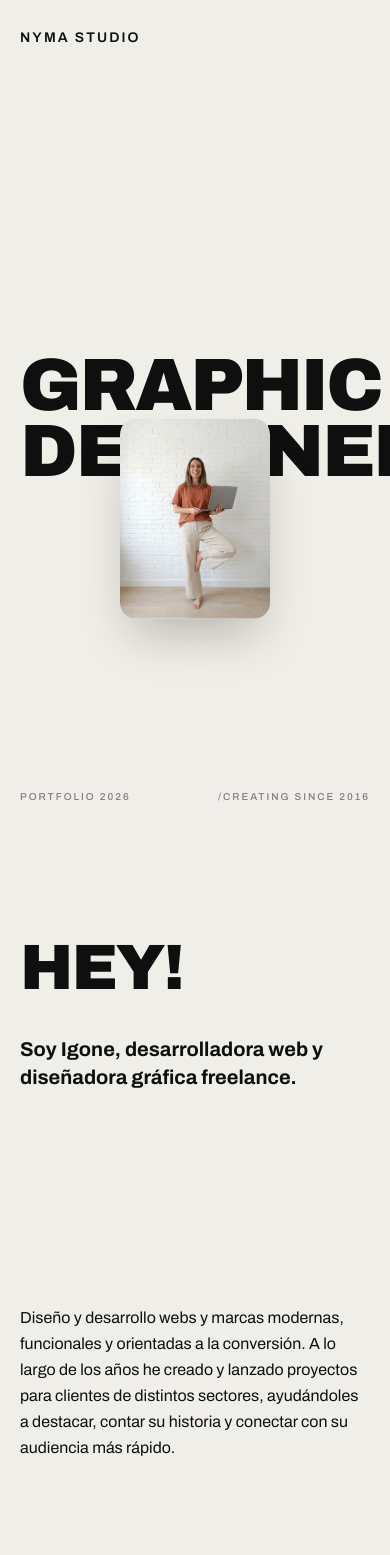
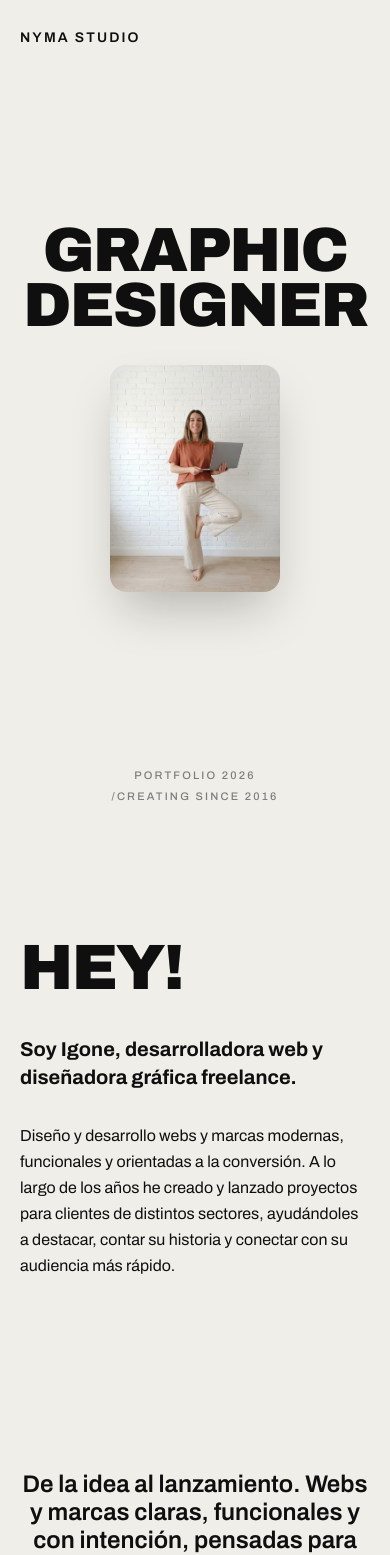
Before and after one commit to igoneny/igonenyma-web, a React (Vite) app: page / in a window 390 px wide. Shown: the top 1555 px of the page. Built offline with nearby package versions, Linux system fonts and the light colour scheme.

Commit message:
Responsive: mobile keeps portrait in hero (static), no travel on mobile; center hero labels; headline sizing

```diff
--- a/src/sections/HeroAboutSection.tsx
+++ b/src/sections/HeroAboutSection.tsx
@@ -11,13 +11,15 @@ export default function HeroAboutSection() {
   const restAnchorRef = useRef<HTMLDivElement>(null);
   const [travel, setTravel] = useState(0);
 
-  // Measure how far (px) the portrait must travel from its hero spot down to
-  // its resting spot between the About paragraphs.
+  // Distance (px) the desktop portrait travels from the hero down to its
+  // resting spot between the About paragraphs.
   useEffect(() => {
     const measure = () => {
       const hero = heroAnchorRef.current;
       const rest = restAnchorRef.current;
       if (!hero || !rest) return;
+      // both are hidden below md — skip when not laid out
+      if (hero.offsetParent === null && rest.offsetParent === null) return;
       const heroY = hero.getBoundingClientRect().top + window.scrollY;
       const restY = rest.getBoundingClientRect().top + window.scrollY;
       setTravel(restY - heroY);
@@ -37,8 +39,6 @@ export default function HeroAboutSection() {
     target: wrapRef,
     offset: ['start start', 'end end'],
   });
-  // Portrait sits at the About rest spot; lift it up into the hero at scroll 0
-  // and let it descend to 0 by the time we reach the About block.
   const y = useTransform(scrollYProgress, [0, 0.5], [-travel, 0]);
 
   return (
@@ -49,26 +49,37 @@ export default function HeroAboutSection() {
           nyma studio
         </FadeIn>
 
-        <div className="relative flex flex-1 flex-col justify-center">
+        <div className="relative flex flex-1 flex-col items-center justify-center gap-8 md:items-stretch md:gap-0">
           <FadeIn as="div" delay={0.1} y={30}>
-            <h1 className="display text-center text-[19vw] leading-[0.82] sm:text-left sm:text-[17vw] lg:text-[16vw]">
+            <h1 className="display text-center text-[16vw] leading-[0.82] sm:text-left sm:text-[16vw] lg:text-[15vw]">
               Graphic
               <br />
               Designer
             </h1>
           </FadeIn>
-          {/* invisible marker: where the portrait sits while in the hero */}
+
+          {/* Mobile: static portrait below the headline */}
+          <FadeIn delay={0.4} y={20} className="md:hidden">
+            <img
+              src={PORTRAIT}
+              alt="Igone Nogales"
+              className="aspect-[3/4] w-[170px] rounded-2xl object-cover shadow-2xl"
+              draggable={false}
+            />
+          </FadeIn>
+
+          {/* Desktop anchor: where the travelling portrait sits while in the hero */}
           <div
             ref={heroAnchorRef}
-            className="pointer-events-none absolute left-1/2 top-1/2 h-0 w-0"
+            className="pointer-events-none absolute left-1/2 top-1/2 hidden h-0 w-0 md:block"
           />
         </div>
 
-        <div className="flex items-end justify-between gap-4 text-[10px] font-medium uppercase tracking-[0.2em] opacity-50 sm:text-xs">
+        <div className="flex flex-col items-center gap-1 text-center text-[11px] font-medium uppercase tracking-[0.2em] opacity-50 sm:flex-row sm:items-end sm:justify-between sm:gap-4 sm:text-xs">
           <FadeIn as="div" delay={0.25} y={20}>
             portfolio 2026
           </FadeIn>
-          <FadeIn as="div" delay={0.35} y={20} className="text-right">
+          <FadeIn as="div" delay={0.35} y={20} className="sm:text-right">
             /creating since 2016
           </FadeIn>
         </div>
@@ -92,17 +103,14 @@ export default function HeroAboutSection() {
             Soy Igone, desarrolladora web y diseñadora gráfica freelance.
           </FadeIn>
 
-          {/* mobile spacer so the resting portrait doesn't overlap text */}
-          <div className="h-[150px] md:hidden" aria-hidden />
-
-          {/* resting slot (centered between the two paragraphs) */}
-          <div className="pointer-events-none absolute left-1/2 top-1/2 z-30 -translate-x-1/2 -translate-y-1/2">
+          {/* Desktop only: portrait rests centered between the paragraphs */}
+          <div className="pointer-events-none absolute left-1/2 top-1/2 z-30 hidden -translate-x-1/2 -translate-y-1/2 md:block">
             <div ref={restAnchorRef}>
               <motion.div style={{ y }}>
                 <img
                   src={PORTRAIT}
                   alt="Igone Nogales"
-                  className="aspect-[3/4] w-[150px] rounded-2xl object-cover shadow-2xl sm:w-[180px] md:w-[220px]"
+                  className="aspect-[3/4] w-[190px] rounded-2xl object-cover shadow-2xl lg:w-[220px]"
                   draggable={false}
                 />
               </motion.div>
```
